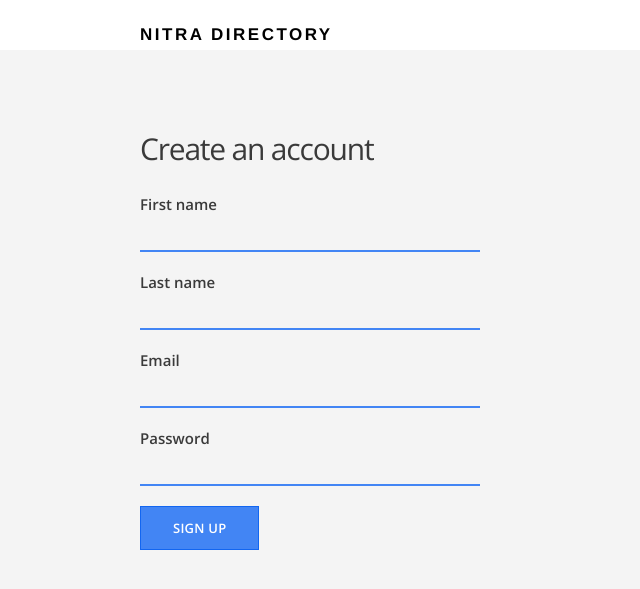
After one commit to Andrevw2812/learning-flask, a Flask app: page /signup in a window 1280 px wide. The commit adds this page. Shown: the top 589 px of the page, without its empty margins (0-640 px from the left). Run offline with Flask 2, Linux system fonts and the light colour scheme.

Commit message:
Signup form and links

```diff
--- /dev/null
+++ b/forms.py
@@ -0,0 +1,9 @@
+from flask_wtf import Form
+from wtforms import StringField, PasswordField, SubmitField
+
+class SignupForm(Form):
+    first_name = StringField('First name')
+    last_name = StringField('Last name')
+    email = StringField('Email')
+    password = PasswordField('Password')
+    submit = SubmitField('Sign up')
--- a/routes.py
+++ b/routes.py
@@ -1,6 +1,13 @@
 from flask import Flask, render_template
+from models import db
+from forms import SignupForm
 
 app = Flask(__name__)
+
+app.config['SQLALCHEMY_DATABASE_URI'] = 'postgressql://localhost/learningFlask'
+db.init_app(app)
+
+app.secret_key = "development-key"
 
 @app.route("/")
 def index():
@@ -10,5 +17,10 @@ def index():
 def about():
   return render_template("about.html")
 
+@app.route("/signup")
+def signup():
+  form = SignupForm()
+  return render_template("signup.html", form=form)
+
 if __name__ == "__main__":
   app.run(debug=True)
--- a/templates/index.html
+++ b/templates/index.html
@@ -5,7 +5,7 @@
         <div class="container">
             <div class="section-content">
                 <h2>Discover Whats Around you and happening in Nitra</h2>
-                <a href="#" class="btn-primary">Sign Up</a>
+                <a href="{{ url_for('signup') }}" class="btn-primary">Sign Up</a>
                 <a href="{{ url_for('about') }}" class="btn-secondary">Learn More</a>
             </div>
             <div class="section-device">
--- /dev/null
+++ b/templates/signup.html
@@ -0,0 +1,31 @@
+{% extends "layout.html" %}
+
+{% block content %}
+    <main class="container signup-section">
+        <div class="section-content">
+            <h2>Create an account</h2>
+            <form method='POST' action="/signup">
+                {{ form.hidden_tag() }}
+
+                <div class="form-group">
+                    {{ form.first_name.label }}
+                    {{ form.first_name }}
+                </div>
+                <div class="form-group">
+                        {{ form.last_name.label }}
+                        {{ form.last_name }}
+                </div>
+                <div class="form-group">
+                        {{ form.email.label }}
+                        {{ form.email }}
+                </div>
+                <div class="form-group">
+                        {{ form.password.label }}
+                        {{ form.password }}
+                </div>
+
+                {{ form.submit(class="btn-primary") }}
+            </form>
+        </div>
+    </main>
+{% endblock %}
```
Also changed, not shown: models.py (added, +24 -0 lines).
